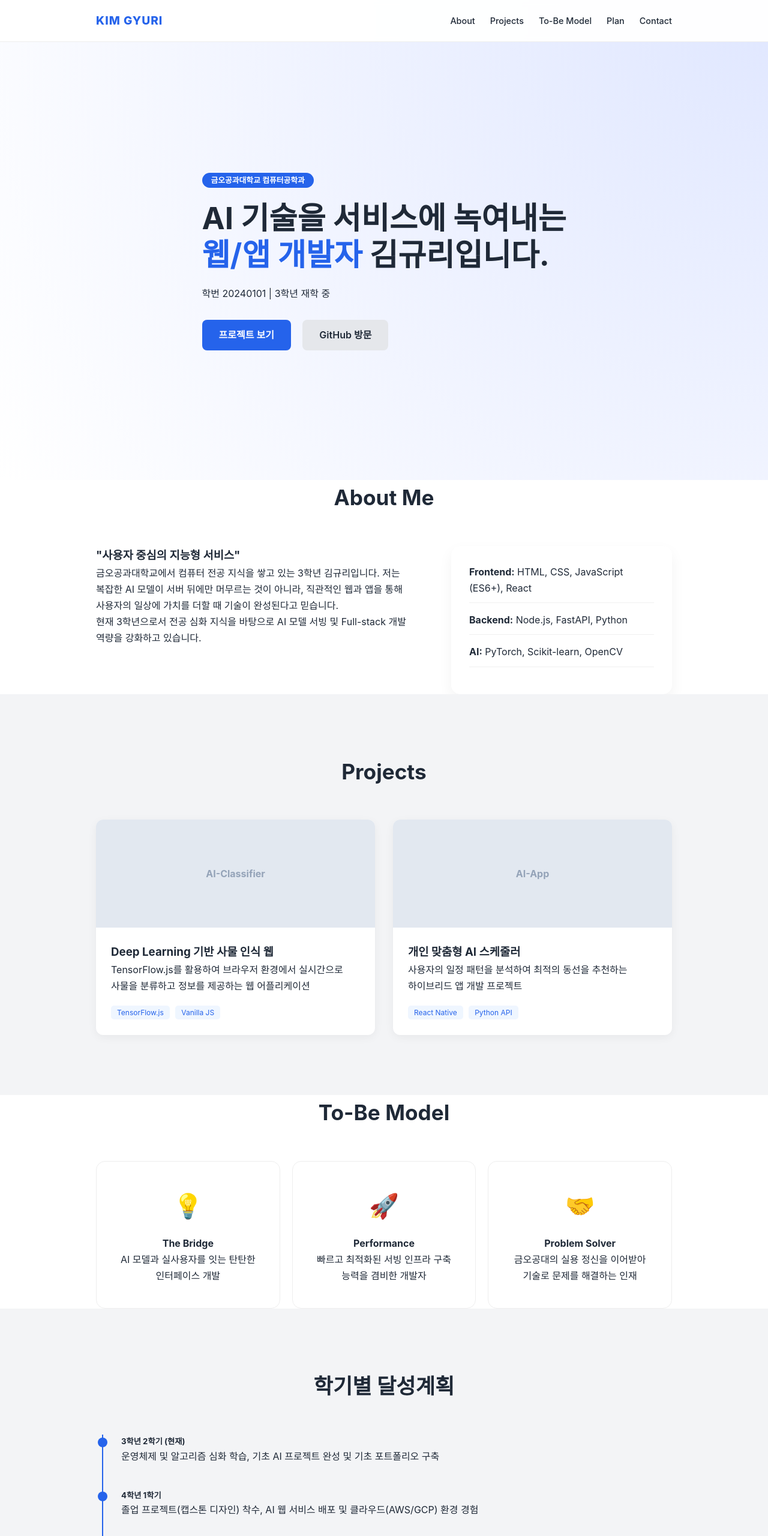
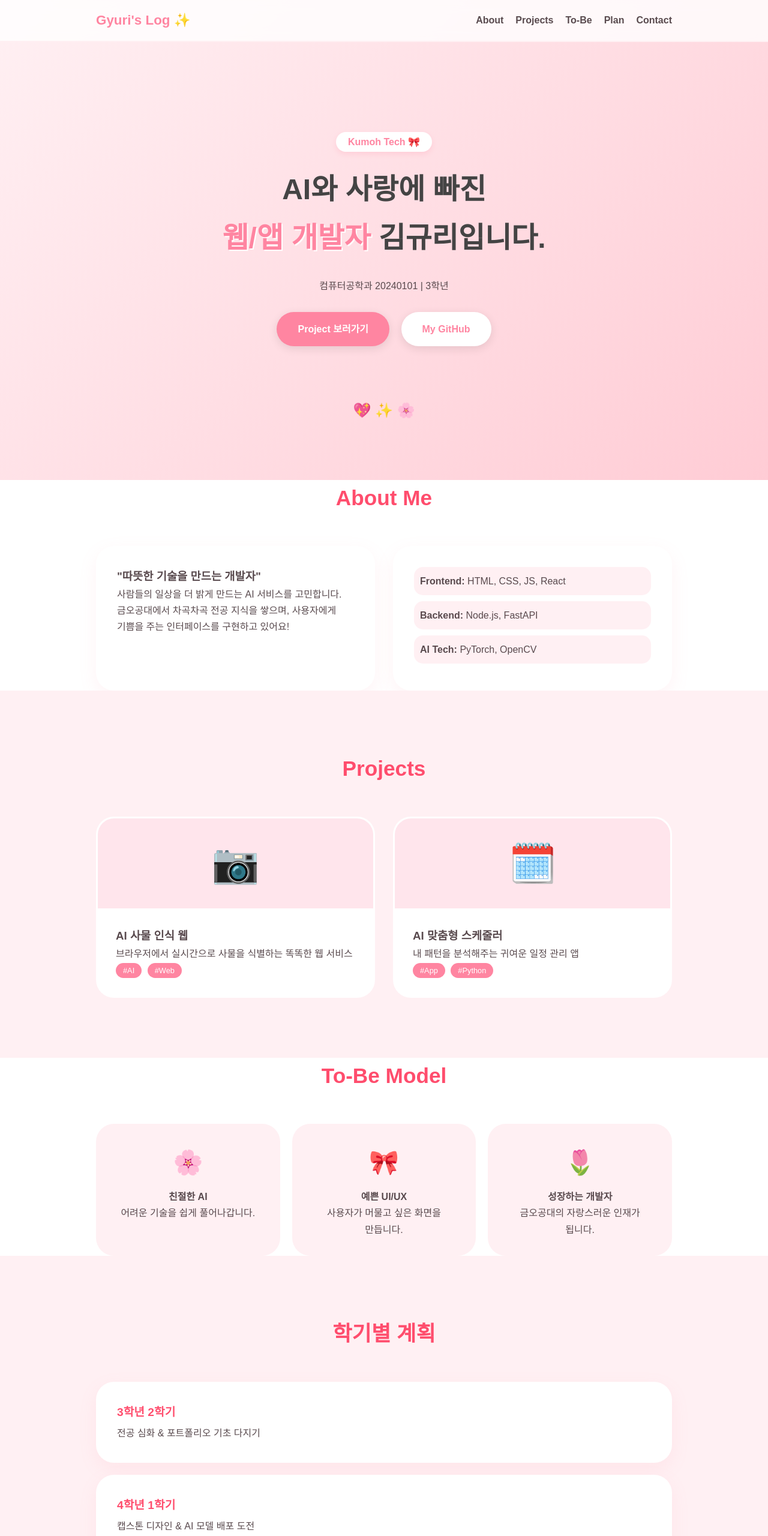
Before and after one commit to gyuri376/20240101_portfolio, a plain HTML site: page index.html in a window 1280 px wide. Shown: the top 2560 px of the page at 60% size. Drawn offline with Linux system fonts and the light colour scheme.

Commit message:
update portfolio

```diff
--- a/index.html
+++ b/index.html
@@ -3,151 +3,132 @@
 <head>
     <meta charset="UTF-8">
     <meta name="viewport" content="width=device-width, initial-scale=1.0">
-    <title>김규리 | AI Web/App Developer Portfolio</title>
+    <title>KIM GYURI | My Lovely Portfolio</title>
     <link rel="stylesheet" href="style.css">
 </head>
 <body>
-    <!-- Navigation -->
     <nav>
         <div class="container nav-flex">
-            <div class="logo">KIM GYURI</div>
+            <div class="logo">Gyuri's Log ✨</div>
             <ul>
                 <li><a href="#about">About</a></li>
                 <li><a href="#projects">Projects</a></li>
-                <li><a href="#tobe">To-Be Model</a></li>
+                <li><a href="#tobe">To-Be</a></li>
                 <li><a href="#roadmap">Plan</a></li>
                 <li><a href="#contact">Contact</a></li>
             </ul>
         </div>
     </nav>
 
-    <!-- Hero Section -->
     <header>
         <div class="container">
             <div class="hero-content">
-                <span class="badge">금오공과대학교 컴퓨터공학과</span>
-                <h1>AI 기술을 서비스에 녹여내는<br><span>웹/앱 개발자</span> 김규리입니다.</h1>
-                <p>학번 20240101 | 3학년 재학 중</p>
+                <span class="badge">Kumoh Tech 🎀</span>
+                <h1>AI와 사랑에 빠진<br><span>웹/앱 개발자</span> 김규리입니다.</h1>
+                <p>컴퓨터공학과 20240101 | 3학년</p>
                 <div class="header-btns">
-                    <a href="#projects" class="btn primary">프로젝트 보기</a>
-                    <a href="https://github.com/gyuri376" target="_blank" class="btn secondary">GitHub 방문</a>
+                    <a href="#projects" class="btn primary">Project 보러가기</a>
+                    <a href="https://github.com/gyuri376" target="_blank" class="btn secondary">My GitHub</a>
                 </div>
             </div>
         </div>
+        <div class="floating-hearts">💖 ✨ 🌸</div>
     </header>
 
-    <!-- About Section -->
     <section id="about" class="container">
         <h2 class="section-title">About Me</h2>
         <div class="about-grid">
-            <div class="about-info">
-                <h3>"사용자 중심의 지능형 서비스"</h3>
-                <p>금오공과대학교에서 컴퓨터 전공 지식을 쌓고 있는 3학년 김규리입니다. 저는 복잡한 AI 모델이 서버 뒤에만 머무르는 것이 아니라, 직관적인 웹과 앱을 통해 사용자의 일상에 가치를 더할 때 기술이 완성된다고 믿습니다.</p>
-                <p>현재 3학년으로서 전공 심화 지식을 바탕으로 AI 모델 서빙 및 Full-stack 개발 역량을 강화하고 있습니다.</p>
+            <div class="about-info card">
+                <h3>"따뜻한 기술을 만드는 개발자"</h3>
+                <p>사람들의 일상을 더 밝게 만드는 AI 서비스를 고민합니다. 금오공대에서 차곡차곡 전공 지식을 쌓으며, 사용자에게 기쁨을 주는 인터페이스를 구현하고 있어요!</p>
             </div>
-            <div class="about-skills">
-                <div class="skill-item"><strong>Frontend:</strong> HTML, CSS, JavaScript (ES6+), React</div>
-                <div class="skill-item"><strong>Backend:</strong> Node.js, FastAPI, Python</div>
-                <div class="skill-item"><strong>AI:</strong> PyTorch, Scikit-learn, OpenCV</div>
+            <div class="about-skills card">
+                <div class="skill-item"><strong>Frontend:</strong> HTML, CSS, JS, React</div>
+                <div class="skill-item"><strong>Backend:</strong> Node.js, FastAPI</div>
+                <div class="skill-item"><strong>AI Tech:</strong> PyTorch, OpenCV</div>
             </div>
         </div>
     </section>
 
-    <!-- Projects Section -->
-    <section id="projects" class="bg-light">
+    <section id="projects" class="bg-pink">
         <div class="container">
             <h2 class="section-title">Projects</h2>
             <div class="project-grid">
                 <div class="project-card">
-                    <div class="project-img">AI-Classifier</div>
+                    <div class="project-img">📷</div>
                     <div class="project-body">
-                        <h3>Deep Learning 기반 사물 인식 웹</h3>
-                        <p>TensorFlow.js를 활용하여 브라우저 환경에서 실시간으로 사물을 분류하고 정보를 제공하는 웹 어플리케이션</p>
-                        <div class="tags"><span>TensorFlow.js</span> <span>Vanilla JS</span></div>
+                        <h3>AI 사물 인식 웹</h3>
+                        <p>브라우저에서 실시간으로 사물을 식별하는 똑똑한 웹 서비스</p>
+                        <div class="tags"><span>#AI</span> <span>#Web</span></div>
                     </div>
                 </div>
                 <div class="project-card">
-                    <div class="project-img">AI-App</div>
+                    <div class="project-img">🗓️</div>
                     <div class="project-body">
-                        <h3>개인 맞춤형 AI 스케줄러</h3>
-                        <p>사용자의 일정 패턴을 분석하여 최적의 동선을 추천하는 하이브리드 앱 개발 프로젝트</p>
-                        <div class="tags"><span>React Native</span> <span>Python API</span></div>
+                        <h3>AI 맞춤형 스케줄러</h3>
+                        <p>내 패턴을 분석해주는 귀여운 일정 관리 앱</p>
+                        <div class="tags"><span>#App</span> <span>#Python</span></div>
                     </div>
                 </div>
             </div>
         </div>
     </section>
 
-    <!-- To-Be Model Section -->
     <section id="tobe" class="container">
         <h2 class="section-title">To-Be Model</h2>
         <div class="vision-wrapper">
             <div class="vision-card">
-                <div class="icon">💡</div>
-                <h4>The Bridge</h4>
-                <p>AI 모델과 실사용자를 잇는 탄탄한 인터페이스 개발</p>
+                <div class="icon">🌸</div>
+                <h4>친절한 AI</h4>
+                <p>어려운 기술을 쉽게 풀어나갑니다.</p>
             </div>
             <div class="vision-card">
-                <div class="icon">🚀</div>
-                <h4>Performance</h4>
-                <p>빠르고 최적화된 서빙 인프라 구축 능력을 겸비한 개발자</p>
+                <div class="icon">🎀</div>
+                <h4>예쁜 UI/UX</h4>
+                <p>사용자가 머물고 싶은 화면을 만듭니다.</p>
             </div>
             <div class="vision-card">
-                <div class="icon">🤝</div>
-                <h4>Problem Solver</h4>
-                <p>금오공대의 실용 정신을 이어받아 기술로 문제를 해결하는 인재</p>
+                <div class="icon">🌷</div>
+                <h4>성장하는 개발자</h4>
+                <p>금오공대의 자랑스러운 인재가 됩니다.</p>
             </div>
         </div>
     </section>
 
-    <!-- Semester Plan Section -->
-    <section id="roadmap" class="bg-light">
+    <section id="roadmap" class="bg-pink">
         <div class="container">
-            <h2 class="section-title">학기별 달성계획</h2>
+            <h2 class="section-title">학기별 계획</h2>
             <div class="roadmap-container">
-                <div class="roadmap-item">
-                    <div class="point"></div>
-                    <div class="roadmap-content">
-                        <h5>3학년 2학기 (현재)</h5>
-                        <p>운영체제 및 알고리즘 심화 학습, 기초 AI 프로젝트 완성 및 기초 포트폴리오 구축</p>
-                    </div>
+                <div class="roadmap-item card">
+                    <h5>3학년 2학기</h5>
+                    <p>전공 심화 & 포트폴리오 기초 다지기</p>
                 </div>
-                <div class="roadmap-item">
-                    <div class="point"></div>
-                    <div class="roadmap-content">
-                        <h5>4학년 1학기</h5>
-                        <p>졸업 프로젝트(캡스톤 디자인) 착수, AI 웹 서비스 배포 및 클라우드(AWS/GCP) 환경 경험</p>
-                    </div>
+                <div class="roadmap-item card">
+                    <h5>4학년 1학기</h5>
+                    <p>캡스톤 디자인 & AI 모델 배포 도전</p>
                 </div>
-                <div class="roadmap-item">
-                    <div class="point"></div>
-                    <div class="roadmap-content">
-                        <h5>4학년 2학기</h5>
-                        <p>실무 중심 현장 실습 및 인턴십 참여, 직무 관련 자격증 취득 및 최종 포트폴리오 고도화</p>
-                    </div>
+                <div class="roadmap-item card">
+                    <h5>4학년 2학기</h5>
+                    <p>인턴십 & 멋진 개발자로 거듭나기</p>
                 </div>
             </div>
         </div>
     </section>
 
-    <!-- Contact Section -->
     <section id="contact" class="container">
         <div class="contact-box">
-            <h2 class="section-title">Contact</h2>
-            <p>새로운 도전을 함께할 준비가 되어 있습니다. 언제든 연락주세요!</p>
+            <h2 class="section-title">Contact Me</h2>
+            <p>규리에게 궁금한 점이 있다면 언제든 연락주세요! 💕</p>
             <div class="info-list">
-                <p><strong>Name:</strong> 김규리 (Kim Gyuri)</p>
-                <p><strong>Email:</strong> <a href="mailto:051122rlarbfl051122@gmail.com" style="color: #cbd5e1; text-decoration: none;">051122rlarbfl051122@gmail.com</a></p>
-                <p><strong>GitHub:</strong> <a href="https://github.com/gyuri376" target="_blank" style="color: #cbd5e1; text-decoration: none;">github.com/gyuri376</a></p>
+                <p>📧 051122rlarbfl051122@gmail.com</p>
+                <p>🐙 github.com/gyuri376</p>
             </div>
-            <div class="contact-btns">
-                <a href="mailto:051122rlarbfl051122@gmail.com" class="btn primary">이메일 보내기</a>
-            </div>
+            <a href="mailto:051122rlarbfl051122@gmail.com" class="btn primary">메일 보내기 💌</a>
         </div>
     </section>
 
     <footer>
-        <p>&copy; 2024 Kim Gyuri. 20240101 Computer Engineering at KIT.</p>
+        <p>Made with 💗 by Gyuri Kim | 20240101</p>
     </footer>
 
     <script src="script.js"></script>
--- a/script.js
+++ b/script.js
@@ -1,55 +1,31 @@
 document.addEventListener('DOMContentLoaded', () => {
-    // 1. 네비게이션 링크 클릭 시 부드러운 스크롤 이동
-    const links = document.querySelectorAll('nav a, .header-btns a');
-
-    links.forEach(link => {
-        link.addEventListener('click', (e) => {
-            const href = link.getAttribute('href');
-            // 외부 링크(GitHub 등)가 아닌 내부 앵커인 경우에만 작동
+    // 1. 부드러운 스크롤
+    document.querySelectorAll('nav a, .header-btns a').forEach(anchor => {
+        anchor.addEventListener('click', function(e) {
+            const href = this.getAttribute('href');
             if (href.startsWith('#')) {
                 e.preventDefault();
-                const target = document.querySelector(href);
-                if (target) {
-                    window.scrollTo({
-                        top: target.offsetTop - 70,
-                        behavior: 'smooth'
-                    });
-                }
+                document.querySelector(href).scrollIntoView({
+                    behavior: 'smooth'
+                });
             }
         });
     });
 
-    // 2. 스크롤 애니메이션 (섹션 나타나기 효과)
-    const observerOptions = {
-        threshold: 0.15
-    };
-
+    // 2. 스크롤 시 카드가 뿅! 하고 나타나는 효과
     const observer = new IntersectionObserver((entries) => {
         entries.forEach(entry => {
             if (entry.isIntersecting) {
-                entry.target.classList.add('visible');
+                entry.target.style.opacity = '1';
+                entry.target.style.transform = 'scale(1)';
             }
         });
-    }, observerOptions);
+    }, { threshold: 0.1 });
 
-    const sections = document.querySelectorAll('section');
-    sections.forEach(section => {
-        section.classList.add('fade-in');
-        observer.observe(section);
+    document.querySelectorAll('section, .card, .project-card, .vision-card').forEach(el => {
+        el.style.opacity = '0';
+        el.style.transform = 'scale(0.9)';
+        el.style.transition = 'all 0.6s cubic-bezier(0.175, 0.885, 0.32, 1.275)';
+        observer.observe(el);
     });
 });
-
-// 페이드인 효과를 위한 스타일 동적 삽입
-const style = document.createElement('style');
-style.textContent = `
-    .fade-in {
-        opacity: 0;
-        transform: translateY(30px);
-        transition: opacity 0.8s ease-out, transform 0.8s ease-out;
-    }
-    .visible {
-        opacity: 1;
-        transform: translateY(0);
-    }
-`;
-document.head.appendChild(style);
--- a/style.css
+++ b/style.css
@@ -1,10 +1,9 @@
-/* 전역 설정 */
+/* 귀여운 핑크 테마 설정 */
 :root {
-    --main-color: #2563eb;
-    --sub-color: #1e40af;
-    --text-dark: #1f2937;
-    --text-light: #6b7280;
-    --bg-light: #f3f4f6;
+    --main-pink: #ff85a1;      /* 메인 핑크 */
+    --light-pink: #fff0f3;     /* 아주 연한 배경용 핑크 */
+    --accent-pink: #ff4d6d;    /* 강조용 딥 핑크 */
+    --text-color: #594a4e;     /* 부드러운 다크 브라운-그레이 */
     --white: #ffffff;
 }
 
@@ -13,11 +12,11 @@
 }
 
 body {
-    font-family: 'Pretendard', -apple-system, BlinkMacSystemFont, system-ui, Roboto, sans-serif;
+    font-family: 'Pretendard', sans-serif;
     line-height: 1.7;
-    color: var(--text-dark);
+    color: var(--text-color);
+    background-color: var(--white);
     word-break: keep-all;
-    scroll-behavior: smooth;
 }
 
 .container {
@@ -26,141 +25,133 @@ body {
     padding: 0 20px;
 }
 
-/* Navigation */
+/* Nav */
 nav {
     position: fixed; top: 0; width: 100%; height: 70px;
-    background: rgba(255, 255, 255, 0.95);
-    backdrop-filter: blur(5px);
-    z-index: 1000; border-bottom: 1px solid #eee;
+    background: rgba(255, 255, 255, 0.8);
+    backdrop-filter: blur(10px);
+    z-index: 1000; border-bottom: 2px solid var(--light-pink);
 }
 
-.nav-flex {
-    display: flex; justify-content: space-between; align-items: center; height: 100%;
-}
+.nav-flex { display: flex; justify-content: space-between; align-items: center; height: 100%; }
 
-.logo { font-size: 1.2rem; font-weight: 800; color: var(--main-color); letter-spacing: 1px; }
+.logo { font-size: 1.4rem; font-weight: 800; color: var(--main-pink); }
 
 nav ul { display: flex; list-style: none; }
 
 nav ul li a {
-    text-decoration: none; color: var(--text-dark);
-    margin-left: 25px; font-weight: 500; font-size: 0.9rem;
-    transition: color 0.3s;
+    text-decoration: none; color: var(--text-color);
+    margin-left: 20px; font-weight: 600; transition: 0.3s;
 }
 
-nav ul li a:hover { color: var(--main-color); }
+nav ul li a:hover { color: var(--main-pink); }
 
 /* Header */
 header {
-    height: 100vh; display: flex; align-items: center;
-    background: radial-gradient(circle at top right, #e0e7ff, #ffffff);
-    padding-top: 70px;
+    height: 100vh; display: flex; flex-direction: column; align-items: center; justify-content: center;
+    background: linear-gradient(135deg, #fff0f3 0%, #ffccd5 100%);
+    text-align: center; position: relative; overflow: hidden;
 }
 
 .badge {
-    background: var(--main-color); color: white;
-    padding: 5px 15px; border-radius: 20px; font-size: 0.8rem; font-weight: 600;
+    background: var(--white); color: var(--main-pink);
+    padding: 8px 20px; border-radius: 30px; font-weight: bold;
+    box-shadow: 0 4px 10px rgba(255, 133, 161, 0.2);
 }
 
-header h1 { font-size: 3.2rem; margin: 20px 0; line-height: 1.2; }
+header h1 { font-size: 3rem; margin: 25px 0; color: #444; }
 
-header h1 span { color: var(--main-color); }
+header h1 span { color: var(--main-pink); text-shadow: 2px 2px 0px rgba(255,255,255,1); }
 
 .header-btns { margin-top: 30px; }
 
+/* Buttons */
 .btn {
-    display: inline-block; padding: 12px 28px; border-radius: 8px;
-    text-decoration: none; font-weight: 600; transition: 0.3s;
-    cursor: pointer; border: none;
+    display: inline-block; padding: 15px 35px; border-radius: 50px;
+    text-decoration: none; font-weight: 700; transition: 0.3s;
+    box-shadow: 0 4px 15px rgba(0,0,0,0.1);
 }
 
-.btn.primary { background: var(--main-color); color: white; margin-right: 15px; }
+.btn.primary { background: var(--main-pink); color: white; margin-right: 15px; }
 
-.btn.primary:hover { background: var(--sub-color); transform: translateY(-2px); }
+.btn.primary:hover { background: var(--accent-pink); transform: scale(1.05); }
 
-.btn.secondary { background: #e5e7eb; color: var(--text-dark); }
+.btn.secondary { background: var(--white); color: var(--main-pink); }
 
-.btn.secondary:hover { background: #d1d5db; transform: translateY(-2px); }
+.btn.secondary:hover { transform: scale(1.05); }
 
-/* Section Common */
+/* Section Styles */
 section { padding: 100px 0; }
 
 .section-title {
-    font-size: 2.2rem; margin-bottom: 50px; text-align: center;
+    font-size: 2.2rem; margin-bottom: 50px; text-align: center; color: var(--accent-pink);
 }
 
-.bg-light { background-color: var(--bg-light); }
+.bg-pink { background-color: var(--light-pink); }
+
+.card {
+    background: var(--white); padding: 35px; border-radius: 30px;
+    box-shadow: 0 10px 30px rgba(255, 133, 161, 0.1);
+}
 
 /* About */
-.about-grid { display: grid; grid-template-columns: 1.5fr 1fr; gap: 40px; }
+.about-grid { display: grid; grid-template-columns: 1fr 1fr; gap: 30px; }
 
-.about-skills {
-    background: var(--white); padding: 30px; border-radius: 15px;
-    box-shadow: 0 10px 25px rgba(0,0,0,0.05);
-}
+.skill-item { margin-bottom: 10px; padding: 10px; background: var(--light-pink); border-radius: 15px; }
 
-.skill-item { margin-bottom: 15px; padding-bottom: 10px; border-bottom: 1px solid #f0f0f0; }
-
-/* Projects */
+/* Project Card */
 .project-grid { display: grid; grid-template-columns: repeat(auto-fit, minmax(300px, 1fr)); gap: 30px; }
 
 .project-card {
-    background: var(--white); border-radius: 12px; overflow: hidden;
-    box-shadow: 0 4px 15px rgba(0,0,0,0.05); transition: 0.3s;
+    background: var(--white); border-radius: 30px; overflow: hidden;
+    transition: 0.3s; border: 3px solid transparent;
 }
 
-.project-card:hover { transform: translateY(-10px); }
+.project-card:hover { transform: translateY(-10px); border-color: var(--main-pink); }
 
-.project-img {
-    height: 180px; background: #e2e8f0; display: flex; align-items: center;
-    justify-content: center; font-weight: bold; color: #94a3b8;
-}
+.project-img { height: 150px; background: #ffe5ec; font-size: 4rem; display: flex; align-items: center; justify-content: center; }
 
-.project-body { padding: 25px; }
+.project-body { padding: 30px; }
 
-.tags { margin-top: 15px; }
+.tags span { background: var(--main-pink); color: white; padding: 5px 12px; border-radius: 20px; font-size: 0.8rem; margin-right: 5px; }
 
-.tags span {
-    background: #eff6ff; color: var(--main-color);
-    font-size: 0.75rem; padding: 4px 10px; border-radius: 5px; margin-right: 5px;
-}
-
-/* Vision/To-be */
+/* Vision/Roadmap */
 .vision-wrapper { display: grid; grid-template-columns: repeat(3, 1fr); gap: 20px; }
 
-.vision-card {
-    text-align: center; padding: 40px 20px; background: var(--white);
-    border-radius: 15px; border: 1px solid #eee; transition: 0.3s;
+.vision-card { text-align: center; padding: 30px; background: var(--light-pink); border-radius: 30px; }
+
+.vision-card .icon { font-size: 2.5rem; margin-bottom: 10px; }
+
+.roadmap-container { display: flex; flex-direction: column; gap: 20px; }
+
+.roadmap-item h5 { color: var(--accent-pink); font-size: 1.2rem; margin-bottom: 5px; }
+
+/* Contact Box */
+.contact-box {
+    background: var(--main-pink); color: white; padding: 60px; border-radius: 40px;
+    text-align: center; box-shadow: 0 15px 40px rgba(255, 133, 161, 0.3);
 }
-
-.vision-card:hover { border-color: var(--main-color); }
-
-.vision-card .icon { font-size: 2.5rem; margin-bottom: 15px; }
-
-/* Roadmap */
-.roadmap-container { position: relative; border-left: 2px solid var(--main-color); padding-left: 30px; margin-left: 10px; }
-
-.roadmap-item { position: relative; margin-bottom: 40px; }
-
-.point {
-    position: absolute; left: -39px; top: 5px;
-    width: 16px; height: 16px; background: var(--main-color); border-radius: 50%;
-}
-
-/* Contact */
-.contact-box { text-align: center; background: #1e293b; color: white; padding: 60px; border-radius: 20px; }
 
 .contact-box .section-title { color: white; }
 
-.info-list { margin: 30px 0; color: #cbd5e1; }
+.info-list { margin: 20px 0; font-size: 1.2rem; }
 
-.info-list p { margin-bottom: 10px; }
+/* Floating Animation */
+.floating-hearts {
+    position: absolute; bottom: 10%; font-size: 1.5rem;
+    animation: float 3s ease-in-out infinite;
+}
 
-footer { text-align: center; padding: 50px 0; color: var(--text-light); font-size: 0.9rem; }
+@keyframes float {
+    0%, 100% { transform: translateY(0); }
+    50% { transform: translateY(-20px); }
+}
+
+footer { text-align: center; padding: 50px; color: var(--main-pink); font-weight: 600; }
 
 /* Mobile */
 @media (max-width: 768px) {
-    header h1 { font-size: 2.2rem; }
+    header h1 { font-size: 2rem; }
     .about-grid, .vision-wrapper { grid-template-columns: 1fr; }
     nav ul { display: none; }
 }
```
